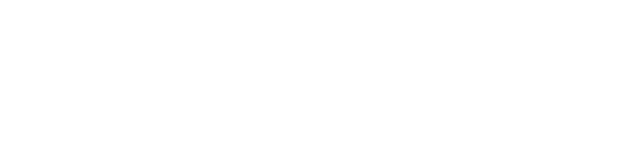
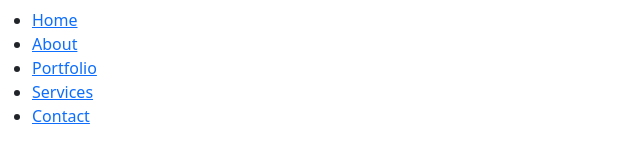
Before and after one commit to shivamface2face/classstestwalkover, a plain HTML site: page index.html in a window 1280 px wide. Shown: the whole page, without its empty margins (0-640 px from the left). Drawn offline with nearby package versions, Linux system fonts and the light colour scheme.

Commit message:
navbar html part done

```diff
--- a/index.html
+++ b/index.html
@@ -11,6 +11,17 @@
     <title>Hello, world!</title>
   </head>
   <body>
+
+    <nav class="navbar">
+        <ul>
+            <li><a href="#">Home</a></li>
+            <li><a href="#">About</a></li>
+            <li><a href="#">Portfolio</a></li>
+            <li><a href="#">Services</a></li>
+            <li><a href="#">Contact</a></li>
+        </ul>
+
+    </nav>
 
 
 
```
